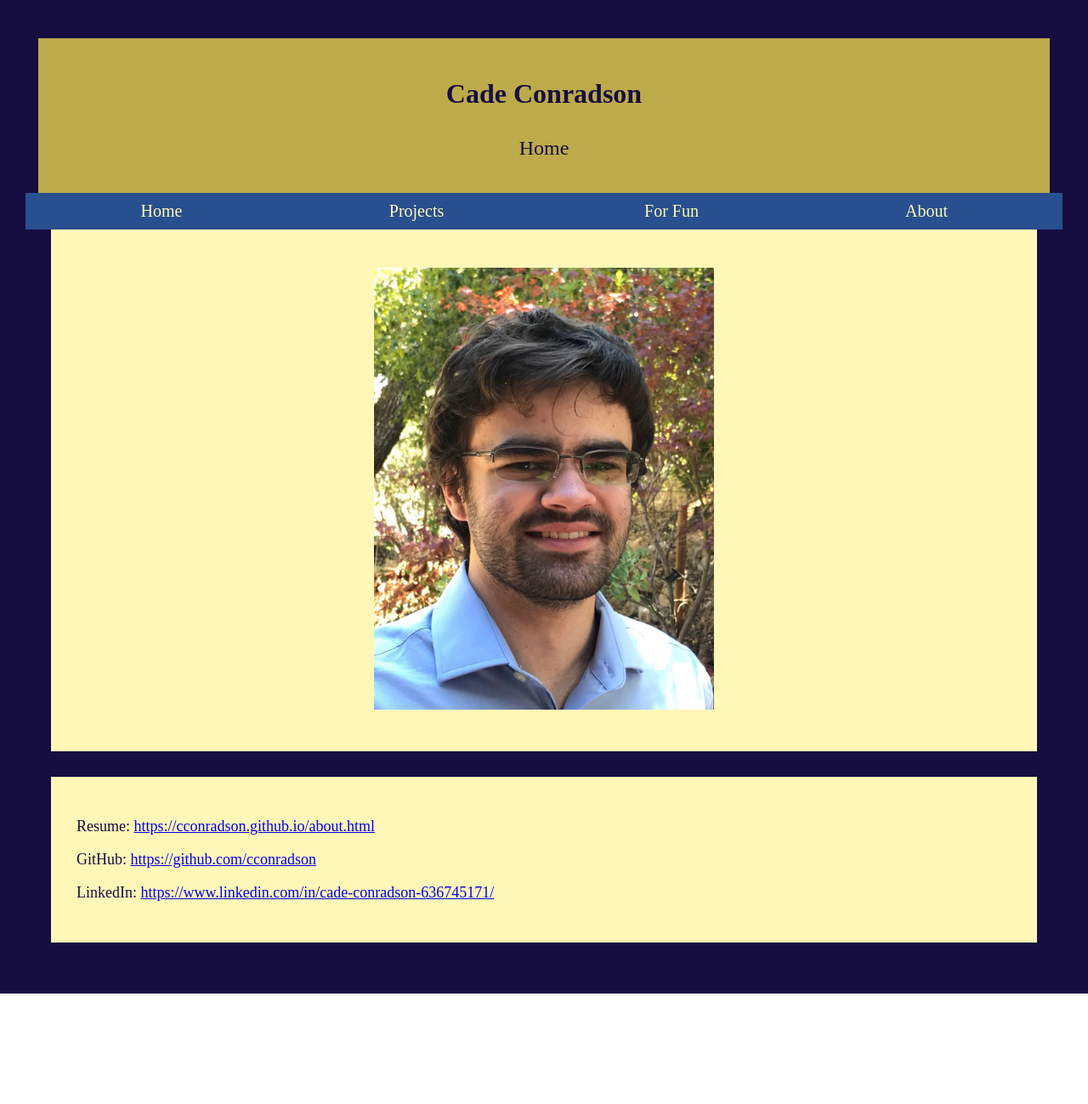
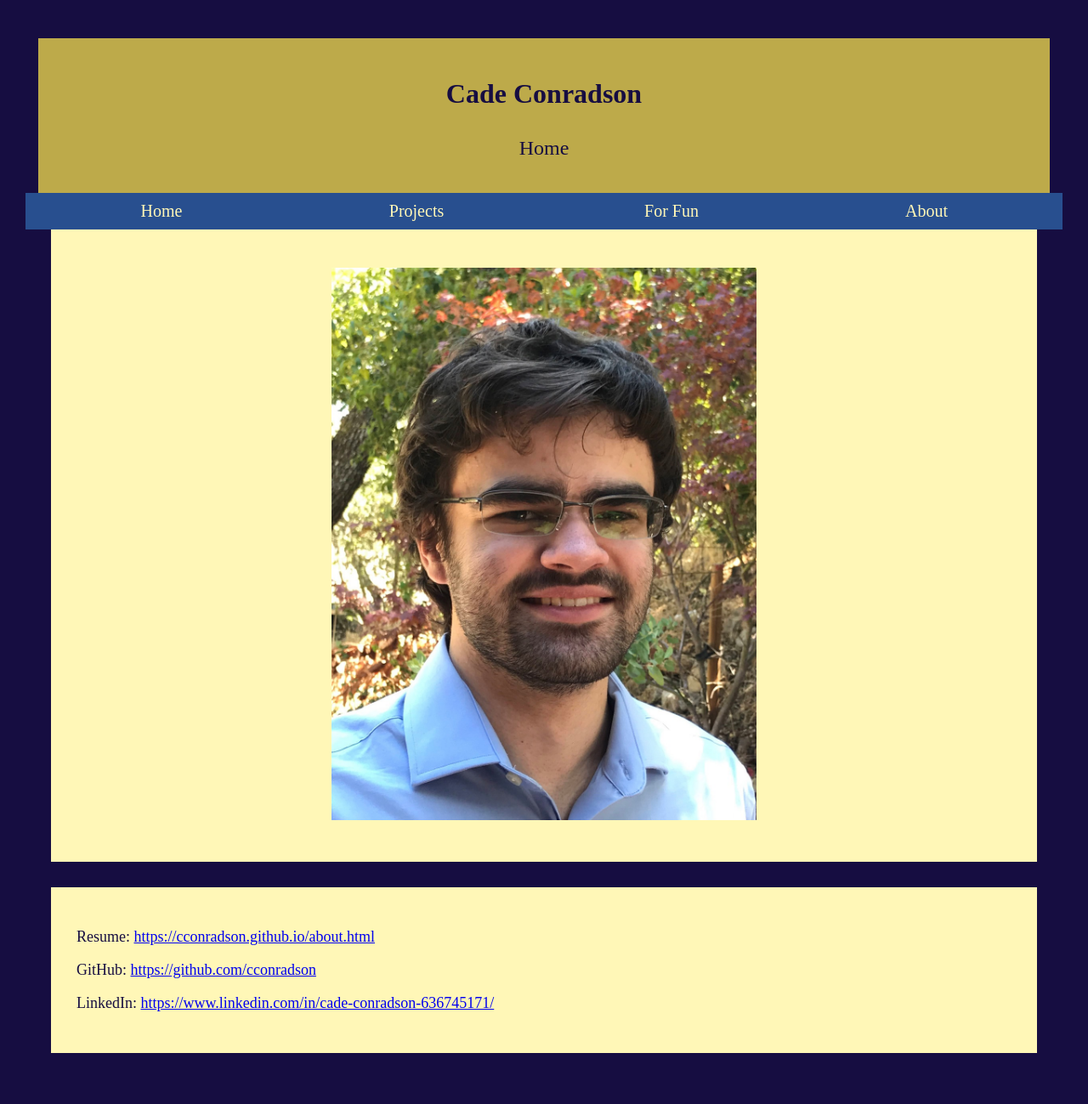
Before and after one commit to cconradson/cconradson.github.io, a Jekyll site: the page built from index.html, in a window 1280 px wide. Shown: the whole page at 85% size. Built offline with Jekyll 4.4.1, drawn with Linux system fonts in a browser that asks for light colours; before the commit the page ends 1169 px from its top, so only the background shows below that.

Commit message:
css cleanup, maxwidth body sections

```diff
--- a/_includes/top.html
+++ b/_includes/top.html
@@ -1,4 +1,4 @@
 <div id="header">
-	<h3 class='site.title'>{{ site.title }}</h3>
-	<p class='page.title'>{{ page.title }}</p>
+	<h3 class='site-title'>{{ site.title }}</h3>
+	<p class='page-title'>{{ page.title }}</p>
 </div>
--- a/assets/css/main.css
+++ b/assets/css/main.css
@@ -11,7 +11,7 @@ div {
 	color: #160d41;
 }
 
-div[id="wrap"] {
+#wrap {
 	border: 30px solid #160d41;
 	background-color: #160d41;
 	margin: 0;
@@ -25,7 +25,8 @@ div[id="wrap"] {
 	border-width: 0px 30px 30px 30px;
 	margin: 0;
 	outline: 0;
-	max-height: 999999px
+	max-width: 1400px;
+	max-height: 999999px;
 }
 
 p, li, th, td {
@@ -46,7 +47,7 @@ img.inline {
 }
 
 img.portrait {
-	width: 400px;
+	width: 500px;
 }
 
 img.landscape {
@@ -88,7 +89,7 @@ iframe.video {
 
 @media screen and (max-width: 1025px) {
 	img.portrait {
-		width: 100%;
+		width: 80%;
 	}
 
 	img.landscape {
@@ -106,7 +107,7 @@ iframe.video {
 
 /* header */
 
-div[id="header"] {
+#header {
 	text-align: center;
 	border-color: #160d41;
 	border-width: 15px 15px 0px 15px;
@@ -115,11 +116,11 @@ div[id="header"] {
 	background-color: #bdaa4a
 }
 
-h3[class="site.title"] {
+h3.site-title {
 	font-size: 32px;
 }
 
-p[class="page.title"] {
+p.page-title {
 	font-size: 24px;
 }
 
```
